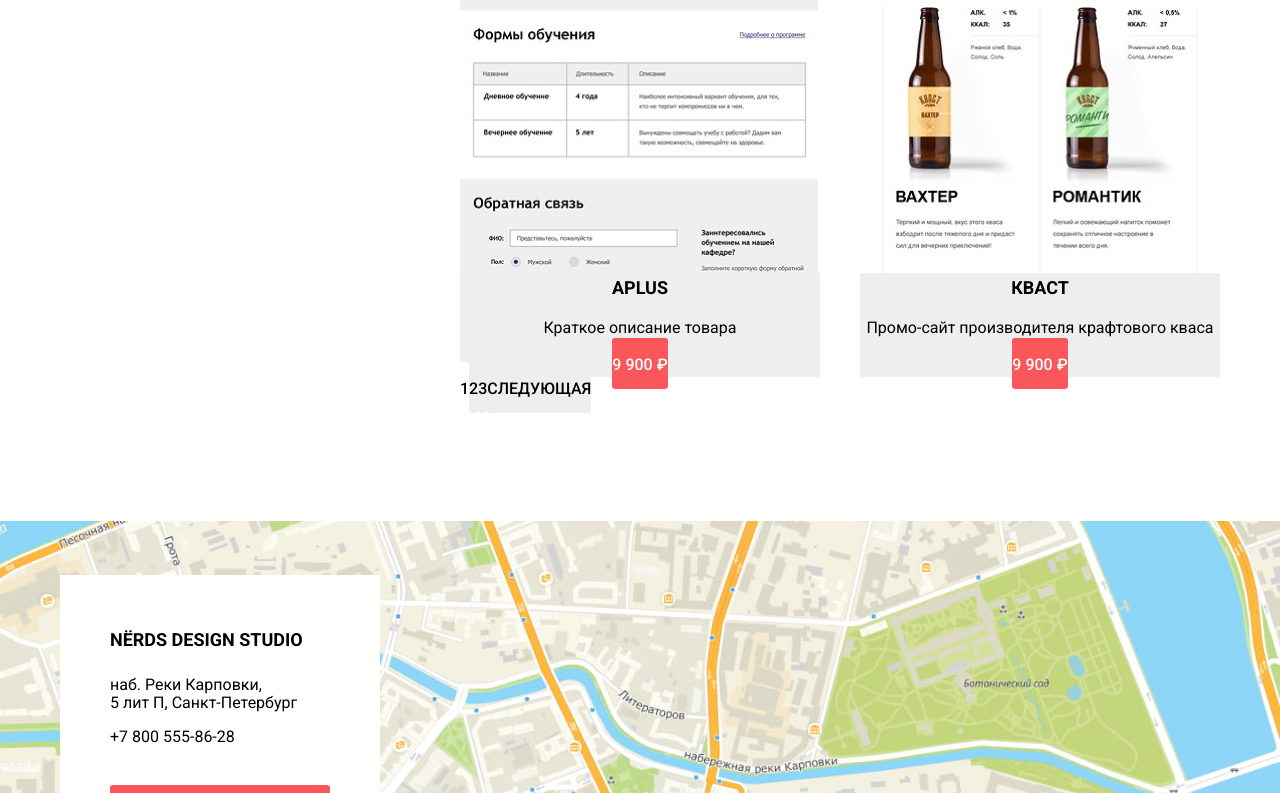
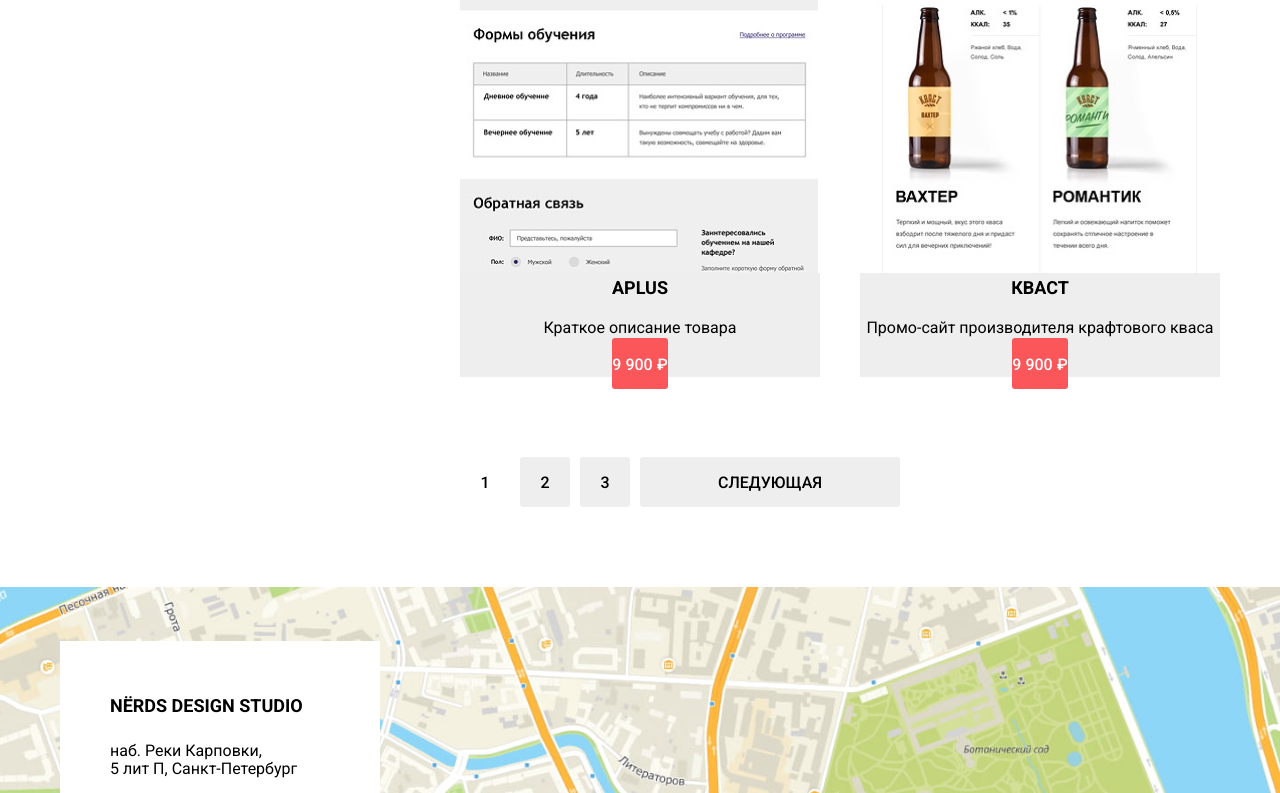
Before and after one commit to glazzkov/Nerds, a plain HTML site: page catalog.html in a window 1280 px wide. Shown: the part 2007-2800 px from the top of the page. Drawn offline with Linux system fonts and the light colour scheme.

Commit message:
Завершена стилизация пагинации на странице каталога

```diff
--- a/catalog.html
+++ b/catalog.html
@@ -42,8 +42,6 @@
         <form class="filter-form" action="https://echo.htmlacademy.ru">
           <fieldset class="filter-group filter-price">
             <legend>Стоимость:</legend>
-            <!-- TODO Настроить ползунок -->
-            <input type="range" name="price" id="filter-price">
             <p>
               <label for="filter-min-price">От</label>
               <input type="text" name="min-price" id="filter-min-price" value="0">
@@ -168,7 +166,10 @@
           </li>
         </ul>
         <h3 class="visually-hidden">Навигация по страницам с товарами</h3>
-        <ul class="catalog-pagination">
+      </section>
+
+      <section class="catalog-pagination">
+        <ul>
           <li><a class="button catalog-button pagination-button active">1</a></li>
           <li><a class="button catalog-button pagination-button" href="blank.html">2</a></li>
           <li><a class="button catalog-button pagination-button" href="blank.html">3</a></li>
--- a/css/style.css
+++ b/css/style.css
@@ -39,6 +39,7 @@
 
 * {
   box-sizing: border-box;
+  transition: 100ms;
 }
 
 .visually-hidden {
@@ -475,15 +476,13 @@
 .catalog-wrapper {
   display: grid;
   grid-template-columns: 1fr 1fr 1fr;
-  /* TODO Скорректировать строки */
-  grid-template-rows: min-content;
+  grid-template-rows: min-content min-content min-content;
   gap: 40px;
 }
 
 .filter {
   grid-column: 1 / 2;
   grid-row: 1 / 4;
-  /* TODO Скорректировать грид-области */
 }
 .products {
   grid-column: 2 / -1;
@@ -499,10 +498,6 @@
   grid-column: 2 / 4;
   display: flex;
   justify-content: space-between;
-}
-
-.sort-direction .catalog-pagination {
-  grid-column: 2 / -1;
 }
 
 .title-wrapper {
@@ -642,8 +637,27 @@
   line-height: 18px;
 }
 
+/* pagination */
+
 .catalog-pagination {
+  grid-row: 4 / 5;
+  grid-column: 2 / -1;
+}
+
+.catalog-pagination ul {
   display: flex;
+}
+
+.pagination-button {
+  display: block;
+  min-width: 50px;
+  min-height: 50px;
+  margin-right: 10px;
+  padding-right: 10px;
+  padding-left: 10px;
+}
+li:last-child .pagination-button {
+  min-width: 260px;
 }
 
 .pagination-button.active {
```
